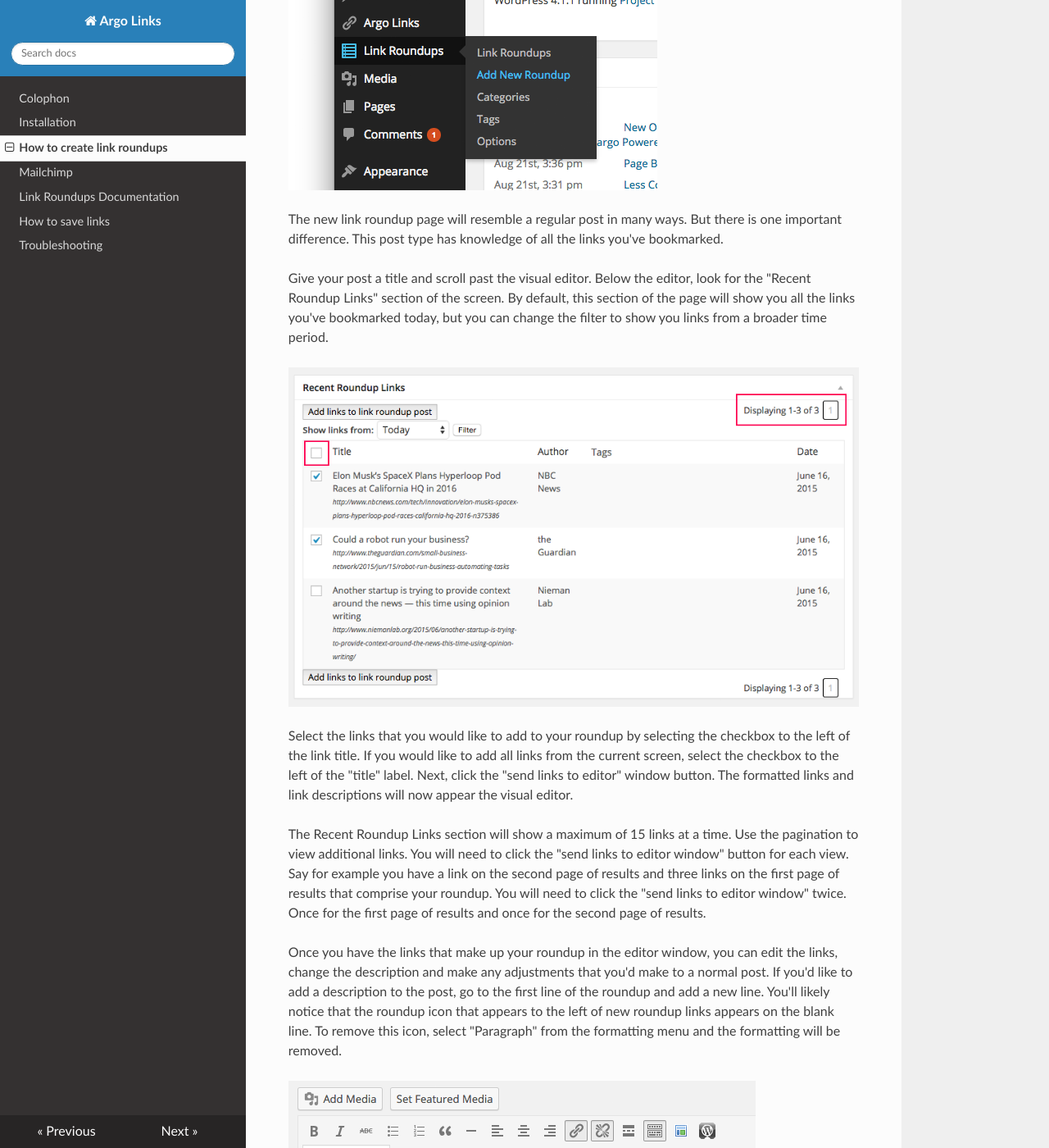
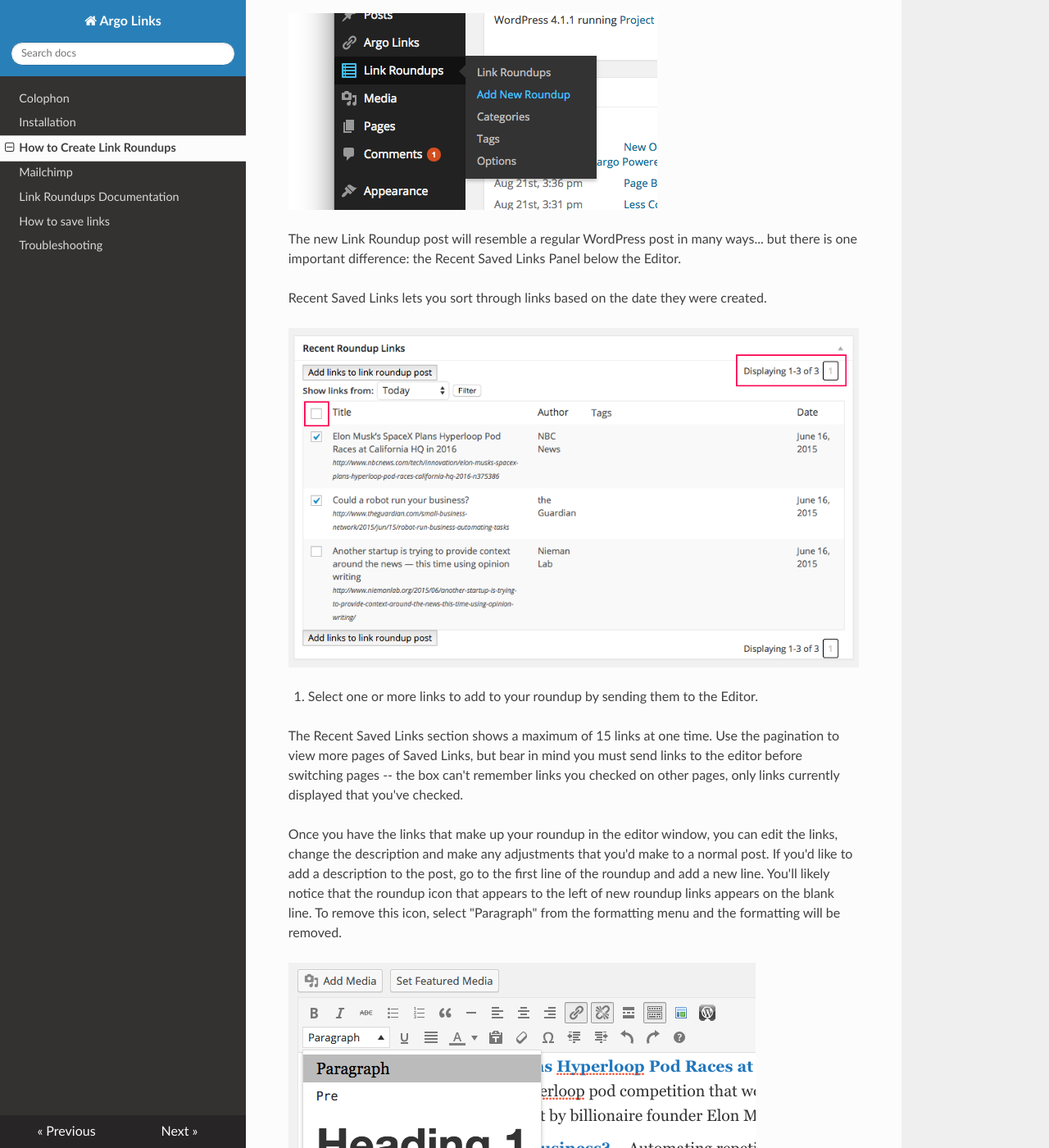
Before and after one commit to INN/link-roundups, an MkDocs documentation site: the page built from docs/link-roundups.md, in a window 1280 px wide and 1400 px high, scrolled down 240 px. Shown: the whole window at 82% size. Built offline with MkDocs 1.6.1, drawn with Linux system fonts in a browser that asks for light colours; nearby versions of some CDN libraries; some of the changed text lies outside the part shown.

Commit message:
Update link-roundups.md

```diff
--- a/docs/link-roundups.md
+++ b/docs/link-roundups.md
@@ -1,18 +1,20 @@
-# How to create link roundups
+# How to Create Link Roundups
 
-Now that you have some links saved to your site, you're ready to create your first link roundup. Go to Link Roundups > Add New from your WordPress dashboard.
+Now that you have some links saved to your site, you're ready to create your first Link Roundup.
+
+1. Go to Link Roundups and click Add New from your WordPress Dashboard.
 
 ![Finding "Link Roundups > Add New" in the menu](img/new-roundup.png)
 
-The new link roundup page will resemble a regular post in many ways. But there is one important difference. This post type has knowledge of all the links you've bookmarked.
+The new Link Roundup post will resemble a regular WordPress post in many ways... but there is one important difference: the Recent Saved Links Panel below the Editor.
 
-Give your post a title and scroll past the visual editor. Below the editor, look for the "Recent Roundup Links" section of the screen. By default, this section of the page will show you all the links you've bookmarked today, but you can change the filter to show you links from a broader time period.
+Recent Saved Links lets you sort through links based on the date they were created.
 
 ![Screenshot showing how to choose links to add to a roundup post](img/recent-roundup-links.png)
 
-Select the links that you would like to add to your roundup by selecting the checkbox to the left of the link title. If you would like to add all links from the current screen, select the checkbox to the left of the "title" label. Next, click the "send links to editor" window button. The formatted links and link descriptions will now appear the visual editor.
+2. Select one or more links to add to your roundup by sending them to the Editor.
 
-The Recent Roundup Links section will show a maximum of 15 links at a time. Use the pagination to view additional links. You will need to click the "send links to editor window" button for each view. Say for example you have a link on the second page of results and three links on the first page of results that comprise your roundup. You will need to click the "send links to editor window" twice. Once for the first page of results and once for the second page of results.
+The Recent Saved Links section shows a maximum of 15 links at one time. Use the pagination to view more pages of Saved Links, but bear in mind you must send links to the editor before switching pages -- the box can't remember links you checked on other pages, only links currently displayed that you've checked.
 
 Once you have the links that make up your roundup in the editor window, you can edit the links, change the description and make any adjustments that you'd make to a normal post. If you'd like to add a description to the post, go to the first line of the roundup and add a new line. You'll likely notice that the roundup icon that appears to the left of new roundup links appears on the blank line. To remove this icon, select "Paragraph" from the formatting menu and the formatting will be removed.
 
```
